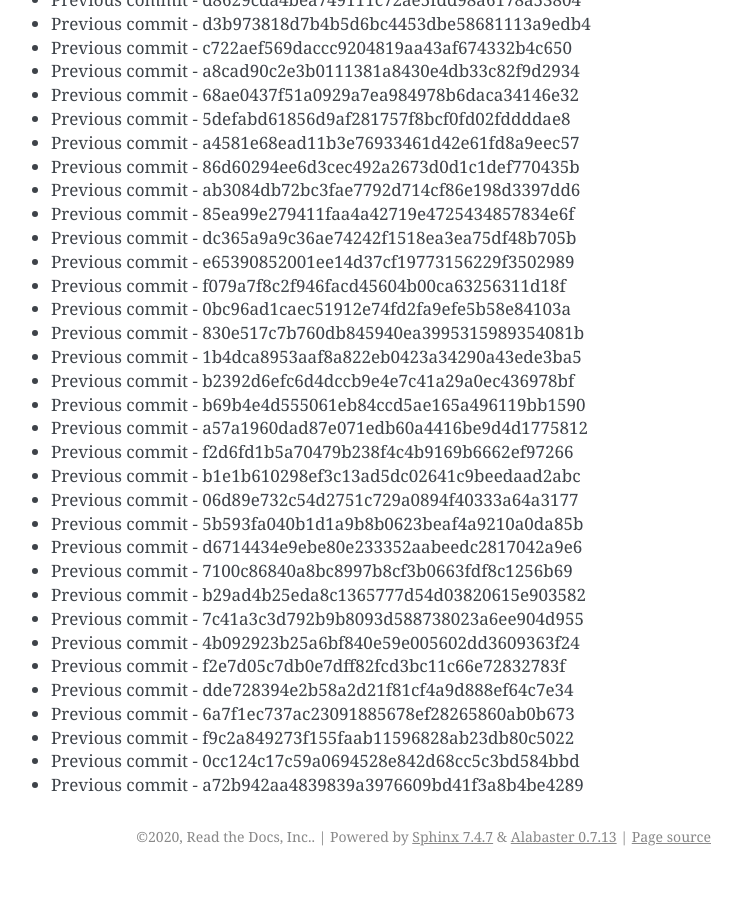
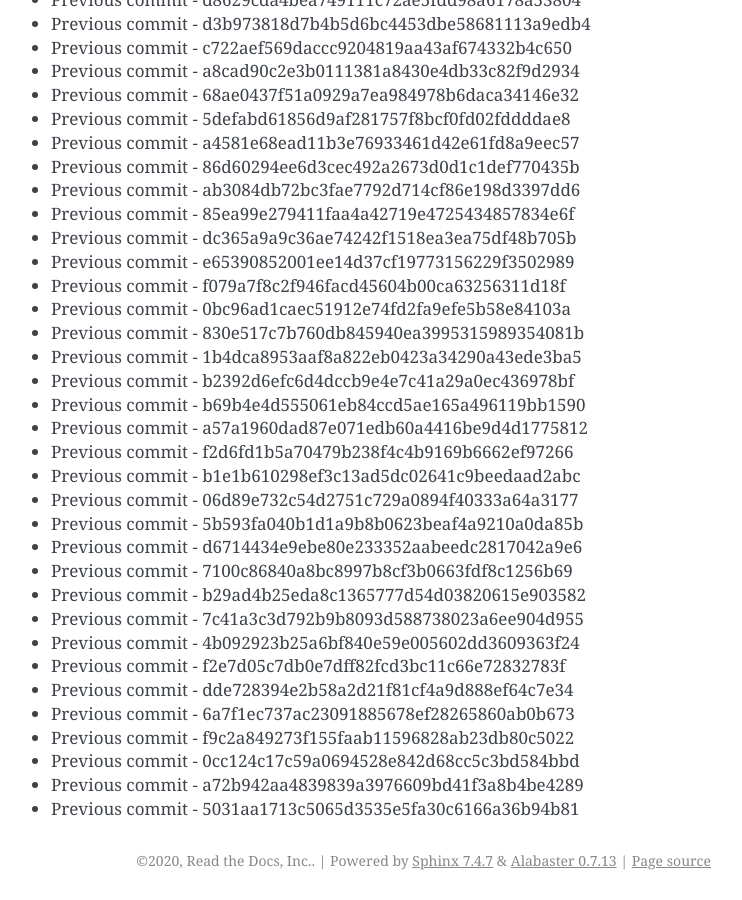
Before and after one commit to readthedocs/rtd-git-stresstest, a Sphinx documentation site: the page built from docs/updates.rst, in a window 1280 px wide and 900 px high, scrolled down 71832 px. Shown: the whole window, without its empty margins (399-1141 px from the left). Built offline with Sphinx 7.4.7, drawn with Linux system fonts in a browser that asks for light colours; before the commit the page ends 72708 px from its top, so only the background shows below that.

Commit message:
Generating commit from previous: 5031aa1713c5065d3535e5fa30c6166a36b94b81

```diff
--- a/docs/updates.rst
+++ b/docs/updates.rst
@@ -3050,3 +3050,4 @@ It can be tested for any performance characteristics.
 * Previous commit - f9c2a849273f155faab11596828ab23db80c5022
 * Previous commit - 0cc124c17c59a0694528e842d68cc5c3bd584bbd
 * Previous commit - a72b942aa4839839a3976609bd41f3a8b4be4289
+* Previous commit - 5031aa1713c5065d3535e5fa30c6166a36b94b81
```
